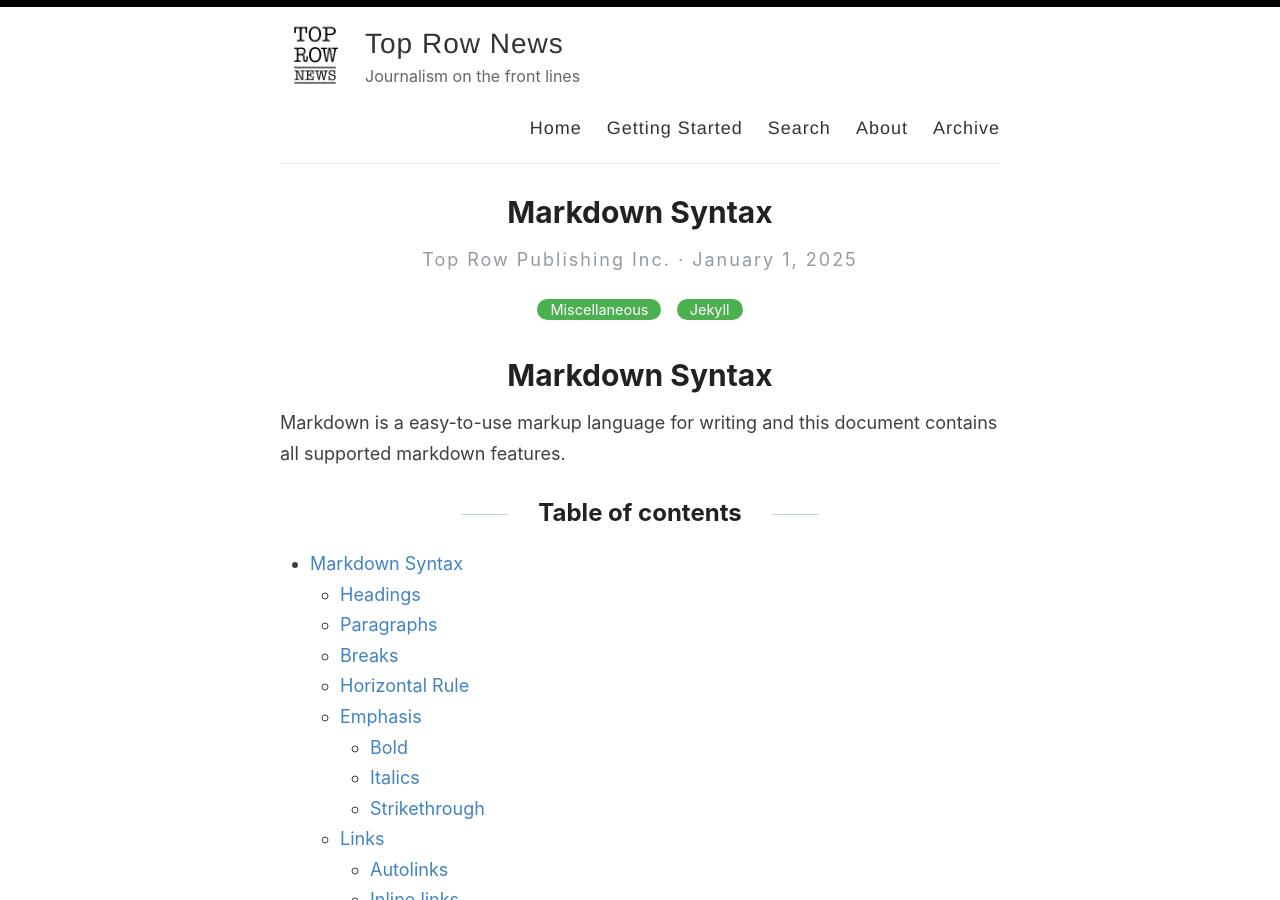
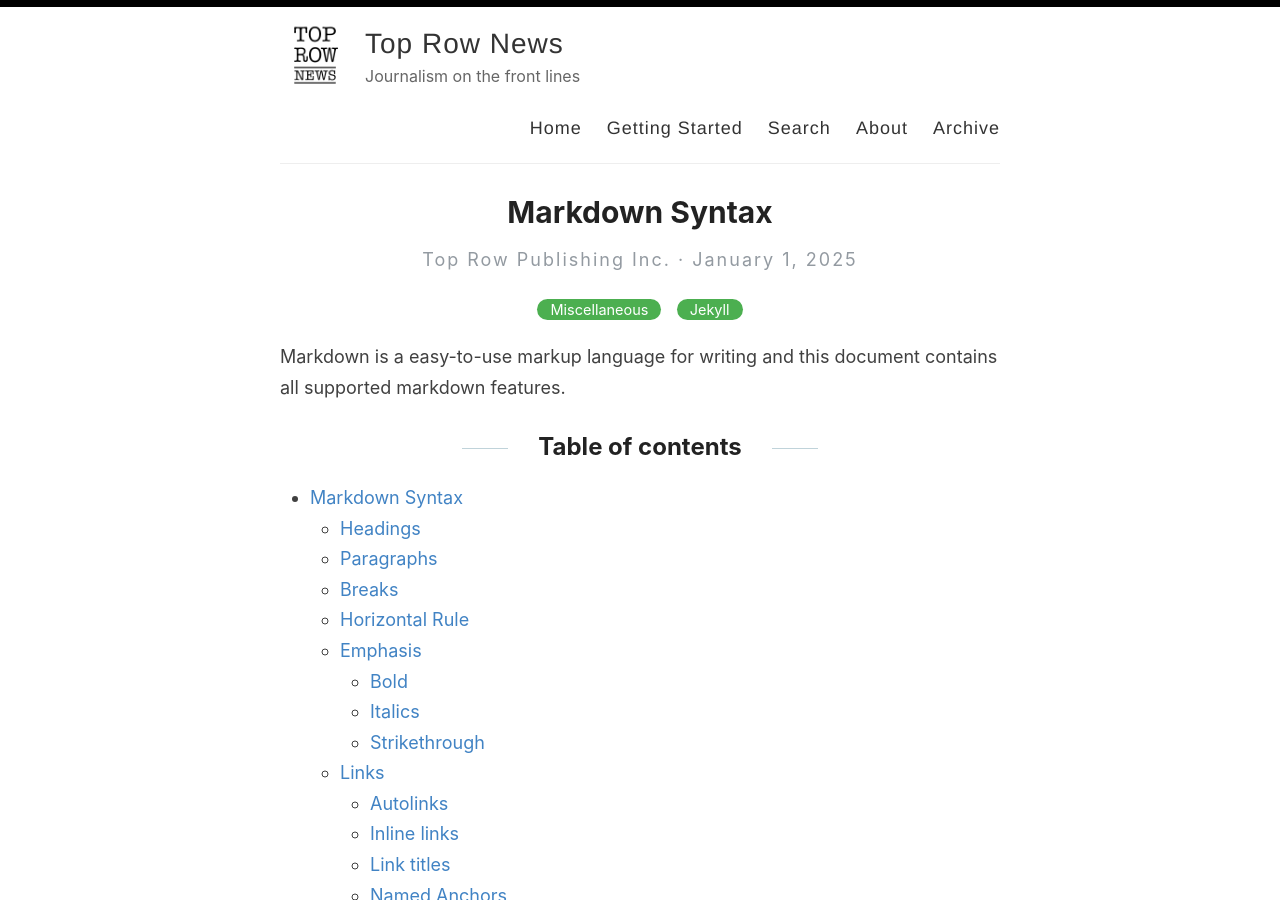
Before and after one commit to artifoxel/artifoxel.github.io, a Jekyll site: the page built from _posts/2025-01-01-MARKDOWN_SYNTAX.md, in a window 1280 px wide and 900 px high. Built offline with Jekyll 4.4.1, drawn with Linux system fonts in a browser that asks for light colours.

Commit message:
edit post 2025-01-01

```diff
--- a/_posts/2025-01-01-MARKDOWN_SYNTAX.md
+++ b/_posts/2025-01-01-MARKDOWN_SYNTAX.md
@@ -3,8 +3,6 @@
 title: Markdown Syntax
 categories: [Miscellaneous, Jekyll]
 ---
-
-# Markdown Syntax
 
 Markdown is a easy-to-use markup language for writing and this document contains all supported markdown features.
 
```
Also changed, not shown: other parts of _posts/2025-01-01-MARKDOWN_SYNTAX.md (+2 -0 lines), images/local-duck.jpg (added).
